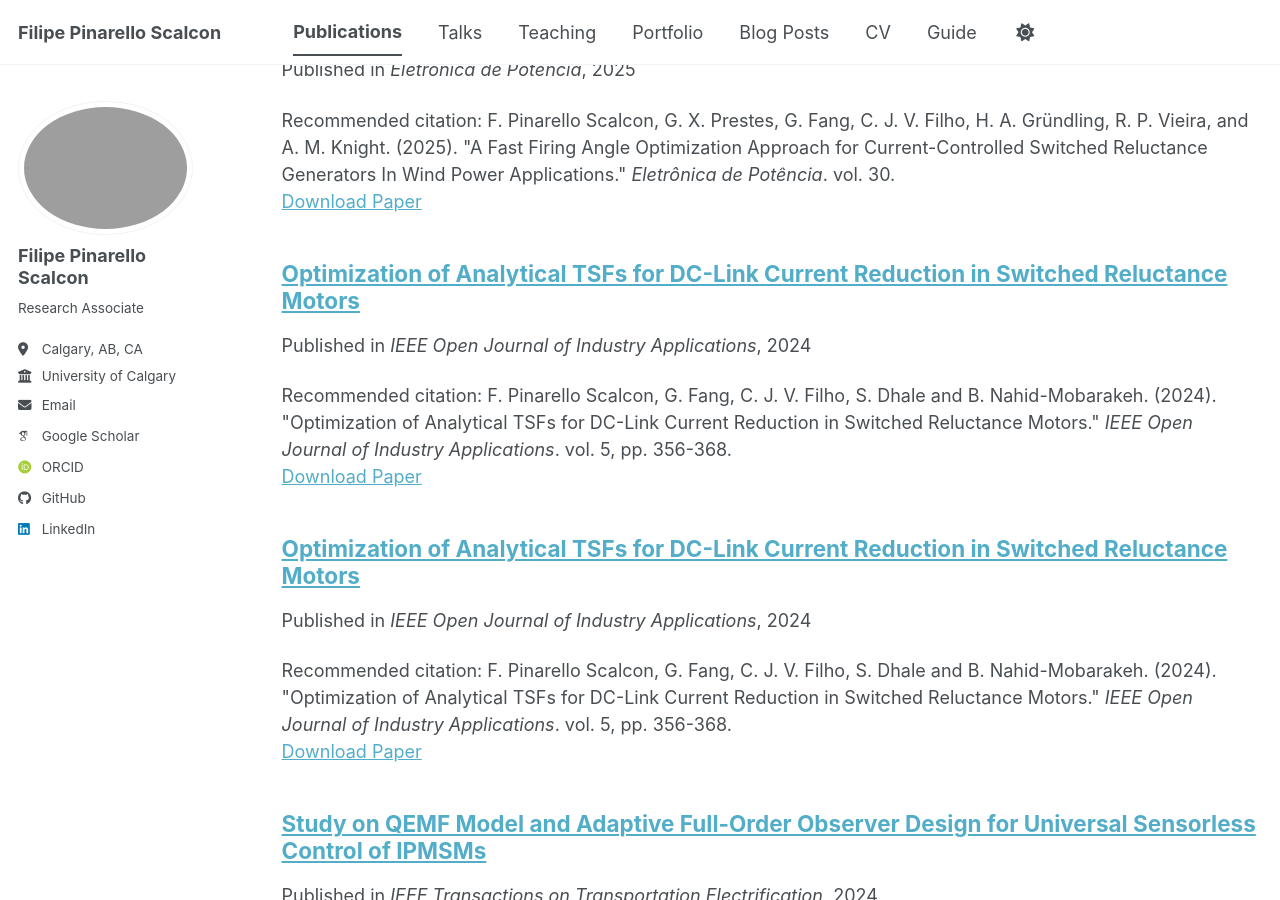
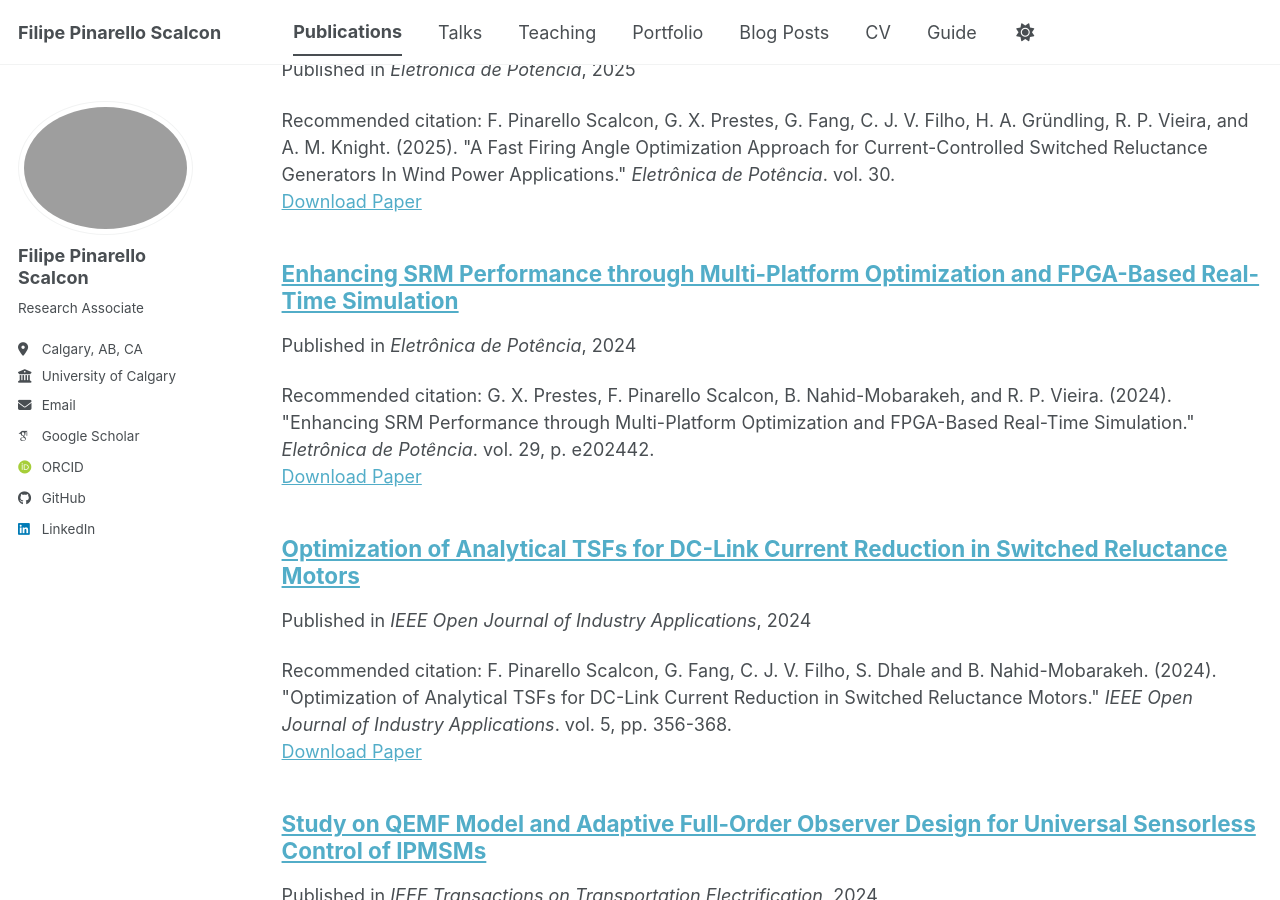
Before and after one commit to fpscalcon/fpscalcon.github.io, a Jekyll site: the page built from _pages/publications.html, in a window 1280 px wide and 900 px high, scrolled down 322 px. Built offline with Jekyll 4.4.1, drawn with Linux system fonts in a browser that asks for light colours; some web fonts are replaced; a script bundle is joined from its source files by our own code; library files that are not in the unit come from our copies.

Commit message:
Update 2024-10-01-paper-j2.md

```diff
--- a/_publications/2024-10-01-paper-j2.md
+++ b/_publications/2024-10-01-paper-j2.md
@@ -1,10 +1,10 @@
 ---
-title: "Optimization of Analytical TSFs for DC-Link Current Reduction in Switched Reluctance Motors"
+title: "Enhancing SRM Performance through Multi-Platform Optimization and FPGA-Based Real-Time Simulation"
 collection: publications
 category: manuscripts
-permalink: /publication/2024-10-01-paper-j3
-date: 2024-10-01
-venue: 'IEEE Open Journal of Industry Applications'
-paperurl: 'https://doi.org/10.1109/OJIA.2024.3441308'
-citation: 'F. Pinarello Scalcon, G. Fang, C. J. V. Filho, S. Dhale and B. Nahid-Mobarakeh. (2024). &quot;Optimization of Analytical TSFs for DC-Link Current Reduction in Switched Reluctance Motors.&quot; <i>IEEE Open Journal of Industry Applications</i>. vol. 5, pp. 356-368.'
+permalink: /publication/2024-10-02-paper-j2
+date: 2024-10-02
+venue: 'Eletrônica de Potência'
+paperurl: 'https://doi.org/10.18618/REP.e202442'
+citation: 'G. X. Prestes, F. Pinarello Scalcon, B. Nahid-Mobarakeh, and R. P. Vieira. (2024). &quot;Enhancing SRM Performance through Multi-Platform Optimization and FPGA-Based Real-Time Simulation.&quot; <i>Eletrônica de Potência</i>. vol. 29, p. e202442.'
 ---
```
